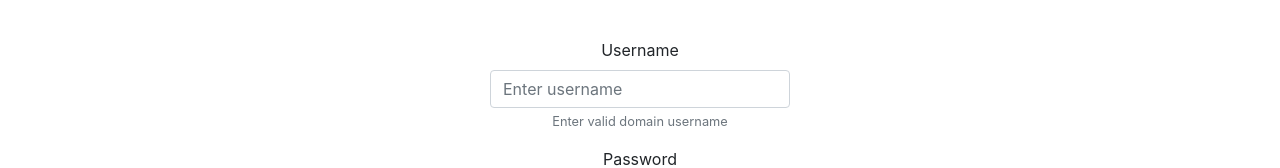
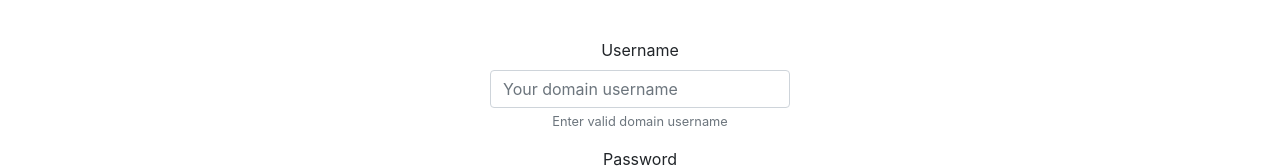
Before and after one commit to s277945/PULSeBS_12, a React (Create React App) app in the folder frontend/: page /login in a window 1280 px wide. Shown: the part 178-346 px from the top of the page. Built offline with nearby package versions, Linux system fonts and the light colour scheme.

Commit message:
P1-29 text fix

```diff
--- a/frontend/src/pages/Login.js
+++ b/frontend/src/pages/Login.js
@@ -81,7 +81,7 @@ export class Login extends Component {
                 <Form style={{display: "block", marginLeft: "auto", marginRight: "auto", paddingTop: "20vh", width: "300px"}}>
                     <Form.Group controlId="formBasicEmail">
                         <Form.Label>Username</Form.Label>
-                        <Form.Control type="text" placeholder="Enter username" onChange={this.usernameChange} value={this.state.username}/>
+                        <Form.Control type="text" placeholder="Your domain username" onChange={this.usernameChange} value={this.state.username}/>
                         {   !this.state.showErr
                             ? <><Form.Text className="text-muted">Enter valid domain username</Form.Text></>
                             : null
```
